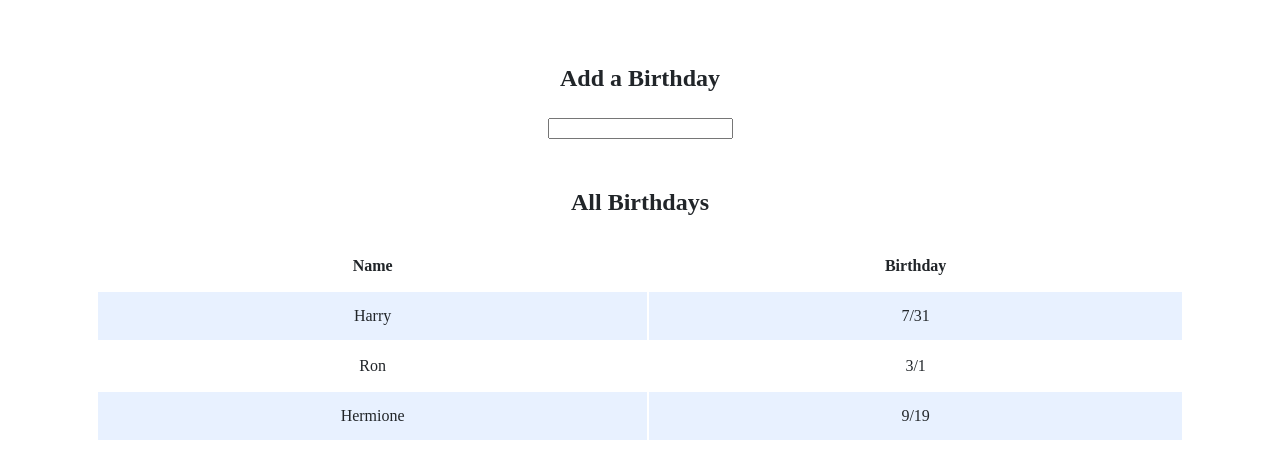
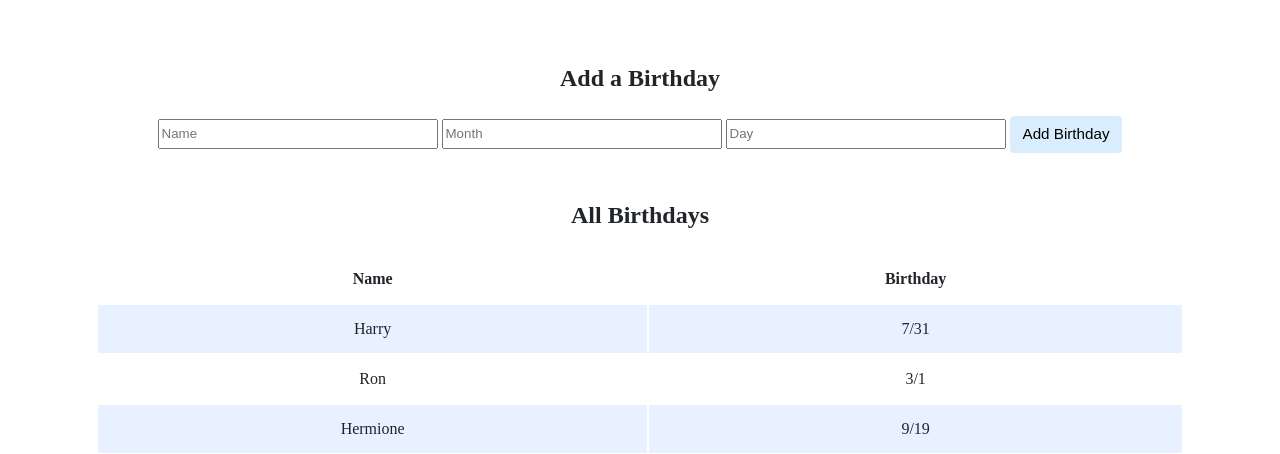
Before and after one commit to swaranrajlaxmi/init-code, a Flask app: page / in a window 1280 px wide. Shown: the part 200-654 px from the top of the page. Run offline with Flask 2, Linux system fonts and the light colour scheme; some libraries are stand-ins or nearby versions.

Commit message:
Fri, Mar 25, 2022, 11:14 AM +00:00

```diff
--- a/lab9/birthdays/templates/index.html
+++ b/lab9/birthdays/templates/index.html
@@ -16,8 +16,10 @@
                 <h2>Add a Birthday</h2>
                 <!-- TODO: Create a form for users to submit a name, a month, and a day -->
                 <form action="/" method="post">
-                    <input name="">
-
+                    <input name="name" placeholder="Name" type="text">
+                    <input name="month" placeholder="Month" type="number" min="1" max="12">
+                    <input name="day" placeholder="Day" type="number" min="1" max="31">
+                    <input type="submit" value="Add Birthday">
                 </form>
             </div>
 
```
